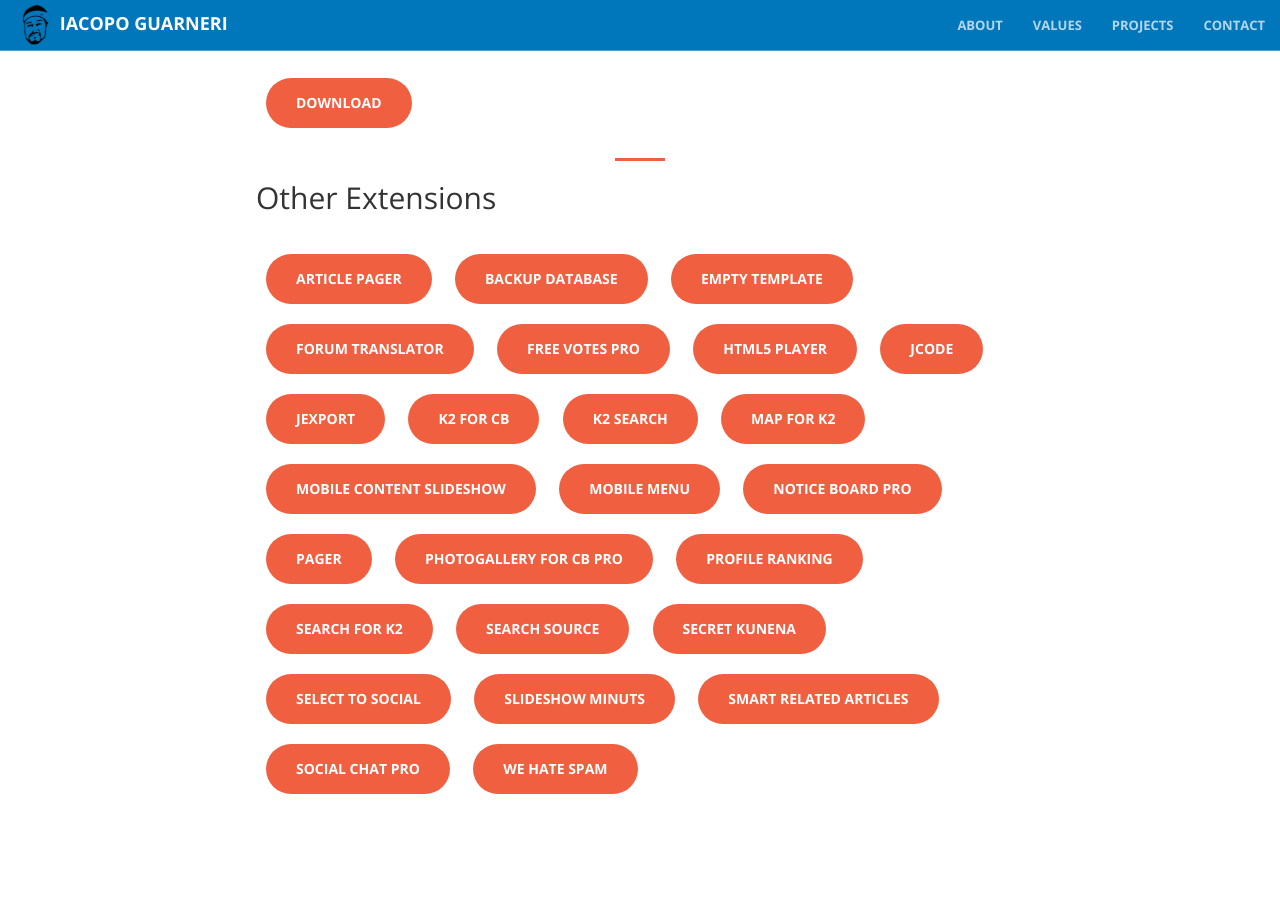
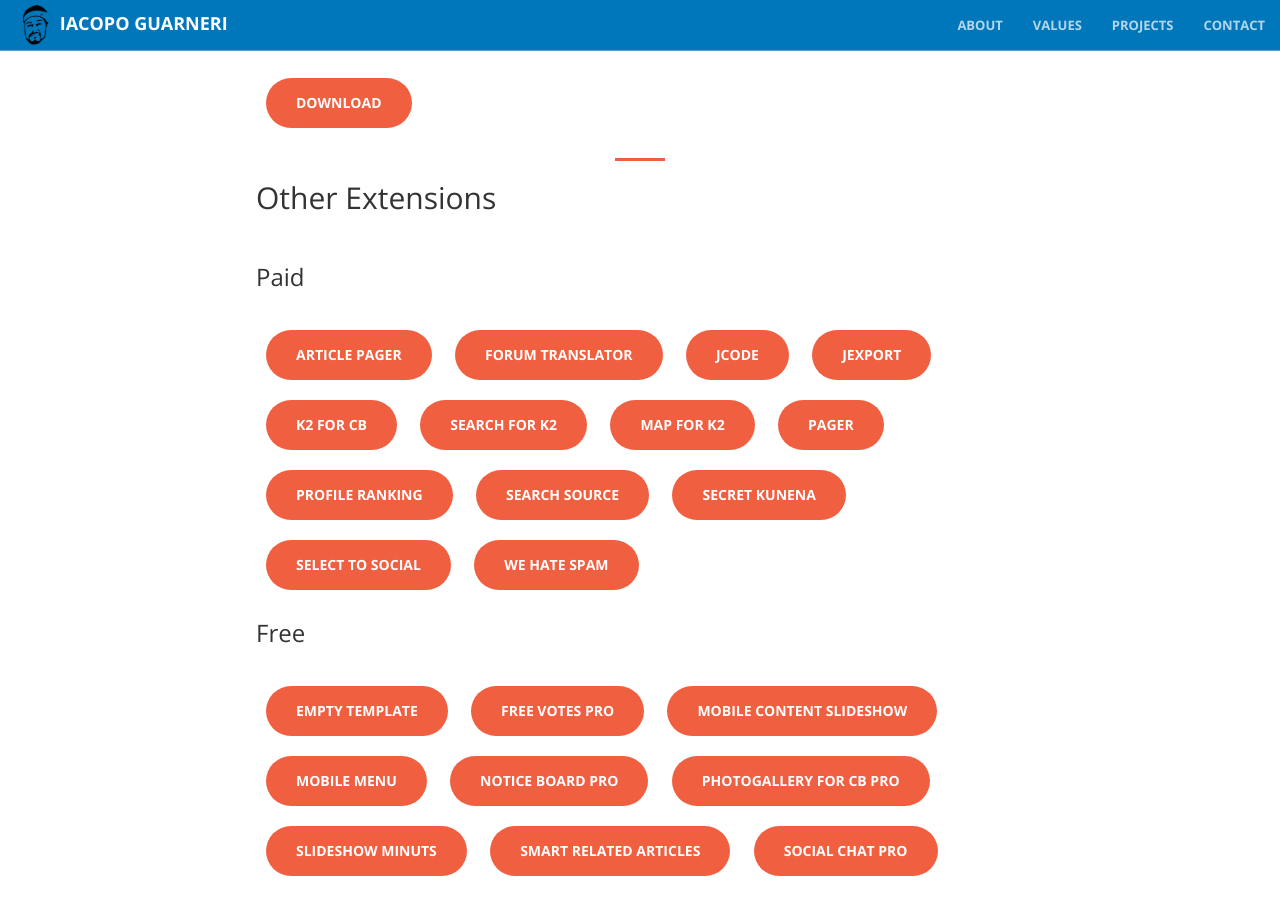
Before and after one commit to iacoposk8/iacoposk8.github.io, a Jekyll site: the page built from projects/joomla-extensions/index.html, in a window 1280 px wide and 900 px high, scrolled down 365 px. Built offline with Jekyll 4.4.1, drawn with Linux system fonts in a browser that asks for light colours.

Commit message:
Update index.html

```diff
--- a/projects/joomla-extensions/index.html
+++ b/projects/joomla-extensions/index.html
@@ -18,29 +18,31 @@ Article Tool is a Joomla plugin that enhances articles and K2 articles with addi
 
 <h2>Other Extensions</h2>
 <br />
+<h3>Paid</h3>
+<br />
+<a href="https://payhip.com/b/HAdb0" target="_blank" class="btn btn-primary btn-xl">article pager</a>
+<a href="https://payhip.com/b/1g9lY" target="_blank" class="btn btn-primary btn-xl">forum translator</a>
+<a href="https://payhip.com/b/4m9aP" target="_blank" class="btn btn-primary btn-xl">jcode</a>
+<a href="https://payhip.com/b/4gPHr" target="_blank" class="btn btn-primary btn-xl">jexport</a>
+<a href="https://payhip.com/b/og4dU" target="_blank" class="btn btn-primary btn-xl">k2 for cb</a>
+<a href="https://payhip.com/b/ptGuf" target="_blank" class="btn btn-primary btn-xl">search for k2</a>
+<a href="https://payhip.com/b/MVmYS" target="_blank" class="btn btn-primary btn-xl">map for k2</a>
+<a href="https://payhip.com/b/bR6sJ" target="_blank" class="btn btn-primary btn-xl">pager</a>
+<a href="https://payhip.com/b/R1cJf" target="_blank" class="btn btn-primary btn-xl">profile ranking</a>
+<a href="https://payhip.com/b/aeDfN" target="_blank" class="btn btn-primary btn-xl">search source</a>
+<a href="https://payhip.com/b/YxghP" target="_blank" class="btn btn-primary btn-xl">secret kunena</a>
+<a href="https://payhip.com/b/TqB7s" target="_blank" class="btn btn-primary btn-xl">select to social</a>
+<a href="https://payhip.com/b/xNKF7" target="_blank" class="btn btn-primary btn-xl">we hate spam</a>
 
-<a href="extensions/articlepager10/articlepagerinstall.zip" target="_blank" class="btn btn-primary btn-xl">article pager</a>
-<a href="extensions/backupdatabase10/com_backupdatabase.zip" target="_blank" class="btn btn-primary btn-xl">backup database</a>
+<h3>Free</h3>
+<br />
+
 <a href="extensions/empty-template10/empty-template.zip" target="_blank" class="btn btn-primary btn-xl">empty template</a>
-<a href="extensions/forumtranslator10/forumtranslator.zip" target="_blank" class="btn btn-primary btn-xl">forum translator</a>
 <a href="extensions/freevotespro14/unzipfirst_freevotes.zip" target="_blank" class="btn btn-primary btn-xl">free votes pro</a>
-<a href="extensions/html5player10/html5player.zip" target="_blank" class="btn btn-primary btn-xl">html5 player</a>
-<a href="extensions/jcode10/com_jcode.zipunzipfirst_jcode.zip" target="_blank" class="btn btn-primary btn-xl">jcode</a>
-<a href="extensions/jexport10/com_jexport.zip" target="_blank" class="btn btn-primary btn-xl">jexport</a>
-<a href="extensions/k2forcb10/plug_k2forcb.zip" target="_blank" class="btn btn-primary btn-xl">k2 for cb</a>
-<a href="extensions/k2search10/k2search.zip" target="_blank" class="btn btn-primary btn-xl">k2 search</a>
-<a href="extensions/mapfork210/mod_mapfork2.zip" target="_blank" class="btn btn-primary btn-xl">map for k2</a>
 <a href="extensions/mobilecontentslideshow10/mod_mobile_content_slideshow.zip" target="_blank" class="btn btn-primary btn-xl">mobile content slideshow</a>
 <a href="extensions/mobilemenu10/mod_mobile_menu.zip" target="_blank" class="btn btn-primary btn-xl">mobile menu</a>
 <a href="extensions/noticeboardpro28/unzipfirst_noticeboard.zip" target="_blank" class="btn btn-primary btn-xl">notice board pro</a>
-<a href="extensions/pager11/com_pager.zip" target="_blank" class="btn btn-primary btn-xl">pager</a>
 <a href="extensions/photogalleryforcbpro17/unzipfirst_photogalleryforcb.zip" target="_blank" class="btn btn-primary btn-xl">photogallery for cb pro</a>
-<a href="extensions/profileranking10/plug_profileranking.zip" target="_blank" class="btn btn-primary btn-xl">profile ranking</a>
-<a href="extensions/searchfork210/searchfork2.zip" target="_blank" class="btn btn-primary btn-xl">search for k2</a>
-<a href="extensions/searchsource10/com_searchsource.zip" target="_blank" class="btn btn-primary btn-xl">search source</a>
-<a href="extensions/secretkunena10/secrettextkunena.zip" target="_blank" class="btn btn-primary btn-xl">secret kunena</a>
-<a href="extensions/selecttosocial10/selecttosocial.zip" target="_blank" class="btn btn-primary btn-xl">select to social</a>
 <a href="extensions/slideshowminuts11/mod_slideshowminutes.zip" target="_blank" class="btn btn-primary btn-xl">slideshow minuts</a>
 <a href="extensions/smartrelatedarticles11/smartrelatedarticles.zip" target="_blank" class="btn btn-primary btn-xl">smart related articles</a>
 <a href="extensions/socialchatpro15/unzipfirst_social_chat.zip" target="_blank" class="btn btn-primary btn-xl">social chat pro</a>
-<a href="extensions/wehatespam11/we_hate_spam.zip" target="_blank" class="btn btn-primary btn-xl">we hate spam</a>
```
